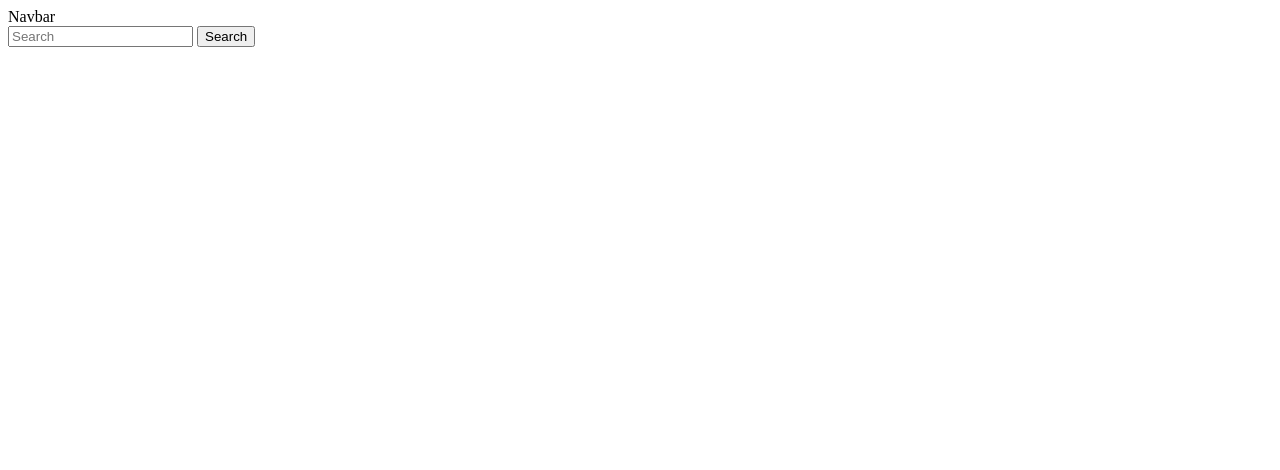
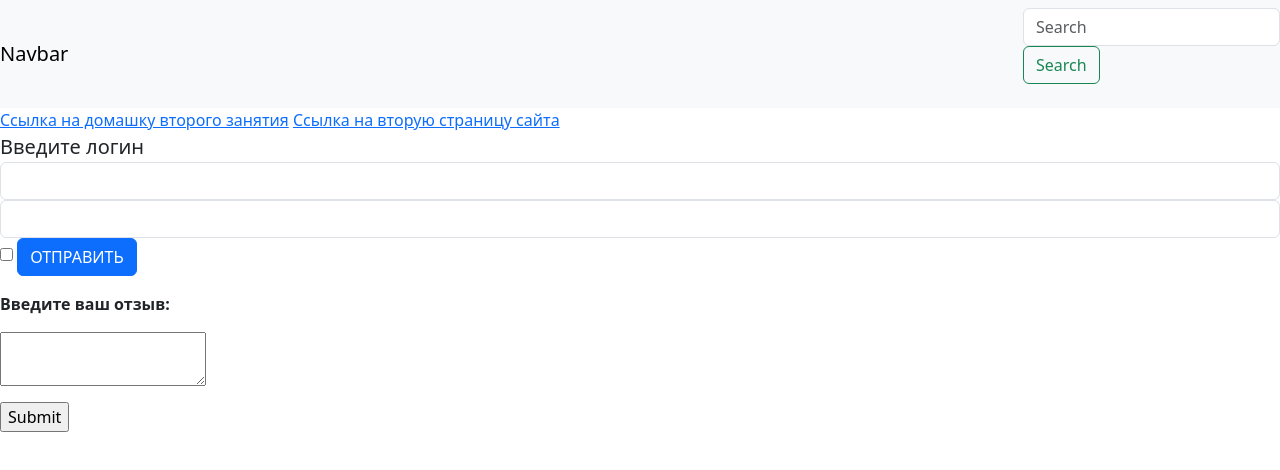
Before and after one commit to ItsKarlEaree/hw3-2, a plain HTML site: page index.html in a window 1280 px wide. Drawn offline with nearby package versions, Linux system fonts and the light colour scheme.

Commit message:
Update index.html

```diff
--- a/index.html
+++ b/index.html
@@ -5,3 +5,43 @@
     <button class="btn btn-outline-success my-2 my-sm-0" type="submit">Search</button>
   </form>
 </nav>
+
+<!doctype html>
+<html lang="en">
+  <head>
+    <meta charset="utf-8">
+    <meta name="viewport" content="width=device-width, initial-scale=1">
+    <title>Bootstrap demo</title>
+    <link href="https://cdn.jsdelivr.net/npm/bootstrap@5.3.0/dist/css/bootstrap.min.css" rel="stylesheet" integrity="sha384-9ndCyUaIbzAi2FUVXJi0CjmCapSmO7SnpJef0486qhLnuZ2cdeRhO02iuK6FUUVM" crossorigin="anonymous">
+  </head>
+  <body>
+    <a href="https://education.maximumtest.ru/lesson/1851849/subjects/27865/practice/kbs/6270/tests/189013?type=online">Ссылка на домашку второго занятия</a>
+    <a href="page_two.html">Ссылка на вторую страницу сайта</a>
+
+    <form action="">
+        <label class="lead" for="login">Введите логин</label>
+        <input class="form-control" id="login" type="text">
+        <input class="form-control" type="password">
+        <input type="checkbox">
+        <input class="btn btn-primary" value="ОТПРАВИТЬ" type="button">
+
+
+    </form>
+
+</body>
+</html>
+
+<!DOCTYPE html>
+<html>
+ <head>
+  <meta charset="utf-8">
+  <title>Текстовое поле</title>
+ </head>
+ <body>
+ <form>
+  <p><b>Введите ваш отзыв:</b></p>
+  <p><textarea name="comment"></textarea></p>
+  <p><input type="submit"></p>
+ </form>
+ </body>
+</html>
```
